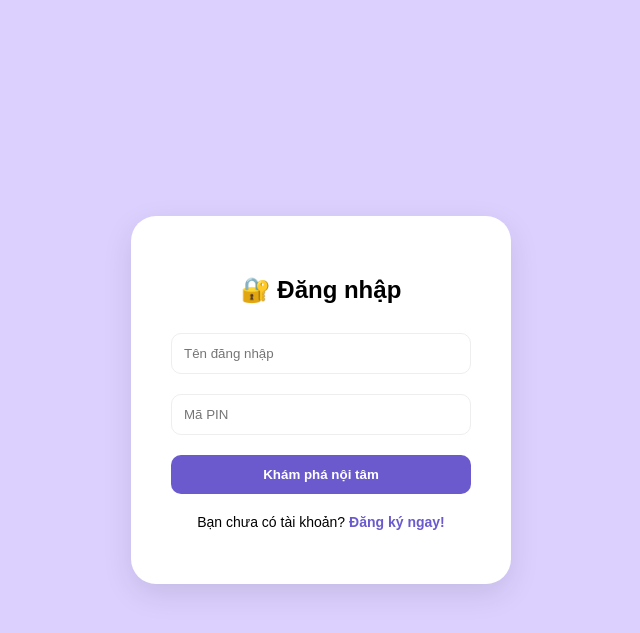
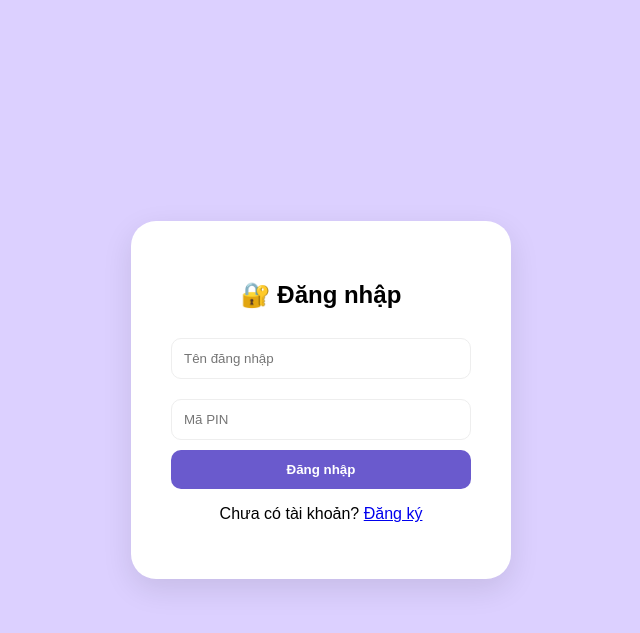
Before and after one commit to calmnote2026-blip/CalmNote, a Flask app: page /login in a window 1280 px wide. Shown: the top 633 px of the page, without its empty margins (319-959 px from the left). Run offline with Flask 3, Linux system fonts and the light colour scheme.

Commit message:
login.html

```diff
--- a/templates/login.html
+++ b/templates/login.html
@@ -2,12 +2,12 @@
 <html>
 <head>
     <meta charset="UTF-8">
-    <title>Đăng nhập - CalmNote</title>
+    <title>Đăng nhập</title>
     <style>
-        body { background: #dcd0ff; font-family: sans-serif; height: 100vh; display: flex; align-items: center; justify-content: center; margin: 0; }
+        body { background: #dcd0ff; font-family: sans-serif; display: flex; align-items: center; justify-content: center; height: 100vh; margin: 0; }
         .card { background: white; padding: 40px; border-radius: 25px; width: 300px; text-align: center; box-shadow: 0 10px 30px rgba(0,0,0,0.1); }
         input { width: 100%; padding: 12px; margin: 10px 0; border-radius: 10px; border: 1px solid #eee; box-sizing: border-box; }
-        button { width: 100%; padding: 12px; border-radius: 10px; border: none; background: #6a5acd; color: white; cursor: pointer; font-weight: bold; margin-top: 10px; }
+        button { width: 100%; padding: 12px; background: #6a5acd; color: white; border: none; border-radius: 10px; cursor: pointer; font-weight: bold; }
     </style>
 </head>
 <body>
@@ -16,9 +16,9 @@
         <form method="post">
             <input type="text" name="username" placeholder="Tên đăng nhập" required>
             <input type="password" name="pin" placeholder="Mã PIN" required>
-            <button type="submit">Khám phá nội tâm</button>
+            <button type="submit">Đăng nhập</button>
         </form>
-        <p style="font-size: 14px; margin-top: 20px;">Bạn chưa có tài khoản? <a href="/register" style="color:#6a5acd; text-decoration:none; font-weight:bold;">Đăng ký ngay!</a></p>
+        <p>Chưa có tài khoản? <a href="/register">Đăng ký</a></p>
     </div>
 </body>
 </html>
```
